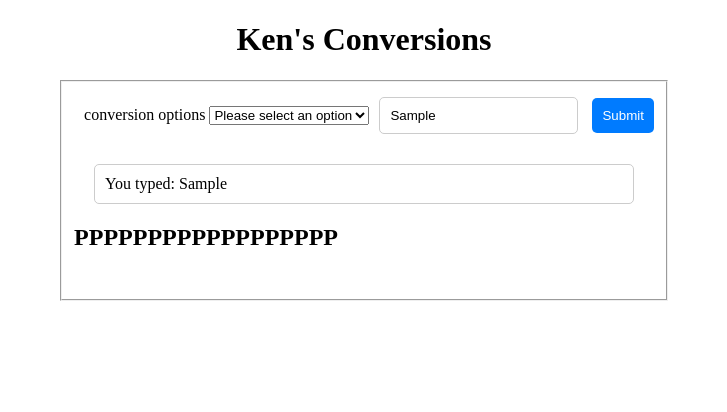
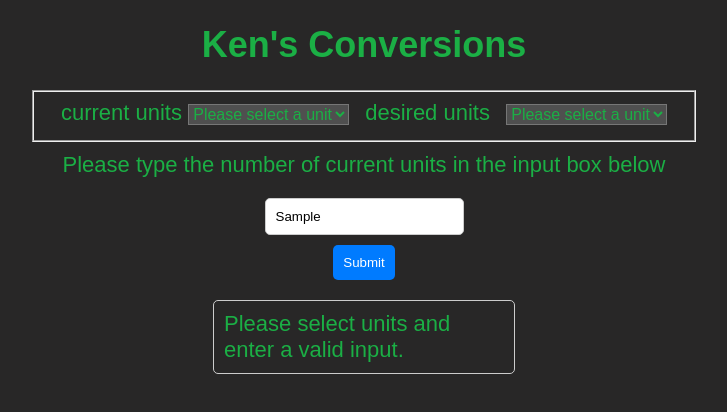
Before and after one commit to successPhil/First_project, a plain HTML site: page Kens_conversion_tables/index.html in a window 1280 px wide. Both pictures are taken after typing "Sample" into the empty fields and a click on the button "Submit". Shown: the whole page, without its empty margins (276-1003 px from the left). Drawn offline with Linux system fonts and the light colour scheme.

Commit message:
Added conversions/styling

```diff
--- a/Kens_conversion_tables/index.html
+++ b/Kens_conversion_tables/index.html
@@ -10,21 +10,32 @@
     <h1>Ken's Conversions</h1>
     <form>
         <fieldset>
-            <label for="dropdown">conversion options
-              <select id="dropdown" name="coding">
-                <option value="0">Please select an option</option>
-                <option value="1">ft to in</option>
-                <option value="2">ft to yards</option>
-                <option value="3">ft to meters</option>
+            <label for="fromUnit">current units
+              <select id="fromUnit" name="fromUnit" required>
+                <option value="" disabled selected class="disabled">Please select a unit</option>
+                <option value="cm" class="option">Centimeters</option>
+                <option value="in" class="option">Inches</option>
+                <option value="ft" class="option">Feet</option>
+                <option value="yd" class="option">Yards</option>
+                <option value="m" class="option">Meters</option>
+                <option value="mi" class="option">Miles</option>
+              </select>
+                <label for="toUnit">desired units</label>
+                <select id="toUnit" name="toUnit" required>
+                  <option value="" disabled selected class="disabled">Please select a unit</option>
+                  <option value="cm" class="option">Centimeters</option>
+                  <option value="in" class="option">Inches</option>
+                  <option value="ft" class="option">Feet</option>
+                  <option value="yd" class="option">Yards</option>
+                  <option value="m" class="option">Meters</option>
+                  <option value="mi" class="option">Miles</option>
+                </select>
           </fieldset>
-        <label for="input">Type something here:</label>
-        <input type="text" id="input" name="input">
+        <label for="input">Please type the number of current units in the input box below</label>
+        <input type="text" id="input" name="input" placeholder="Number of current units" required>
         <button type="button" onclick="getResponse()">Submit</button>
       </form>
       <div id="output"></div>
-      <div>
-        <h2>PPPPPPPPPPPPPPPPPP</h2>
-      </div>
 </body>
 
 </html>
--- a/Kens_conversion_tables/index.js
+++ b/Kens_conversion_tables/index.js
@@ -1,5 +1,67 @@
+const conversionFactors = {
+  cm: {
+    in: 0.3937,
+    ft: 0.0328,
+    yd: 0.0109,
+    m: 0.01,
+    mi: 0.000006214
+  },
+  in: {
+    cm: 2.54,
+    ft: 0.0833,
+    yd: 0.0278,
+    m: 0.0254,
+    mi: 0.0000158,
+  },
+  ft: {
+    cm: 30.48,
+    in: 12,
+    yd: 0.3333,
+    m: 0.3048,
+    mi: 0.0001894,
+  },
+  yd: {
+    cm: 91.44,
+    in: 36,
+    ft: 3,
+    m: 0.9144,
+    mi: 0.0005682,
+  },
+  m: {
+    cm: 100,
+    in: 39.37,
+    ft: 3.2808,
+    yd: 1.0936,
+    mi: 0.0006214,
+  },
+  mi: {
+    cm: 160934.4,
+    in: 63360,
+    ft: 5280,
+    yd: 1760,
+    m: 1609.344,
+  },
+};
+
 function getResponse() {
-    let input = document.getElementById("input").value;
-    let output = document.getElementById("output");
-    output.innerHTML = "You typed: " + input;
+  let fromUnitDrop = document.getElementById("fromUnit");
+  let fromUnit = fromUnitDrop.value;
+
+  let toUnitDrop = document.getElementById("toUnit");
+  let toUnit = toUnitDrop.value;
+
+  let inputValue = document.getElementById("input").value;
+  let outputElement = document.getElementById("output");
+
+  if (fromUnit && toUnit && !isNaN(inputValue)) {
+    if (fromUnit in conversionFactors && toUnit in conversionFactors[fromUnit]) {
+      let conversionFactor = conversionFactors[fromUnit][toUnit];
+      let convertedValue = inputValue * conversionFactor;
+      outputElement.textContent = convertedValue + " " + toUnit;
+    } else {
+      outputElement.textContent = "Invalid units selected.";
+    }
+  } else {
+    outputElement.textContent = "Please select units and enter a valid input.";
   }
+}
--- a/Kens_conversion_tables/style.css
+++ b/Kens_conversion_tables/style.css
@@ -1,5 +1,13 @@
+body {
+  background-color: rgb(40, 39, 39);
+  font-family: fantasy, "Marker Felt", sans-serif;
+  color: rgb(27, 175, 69);
+  font-size: 22px;
+}
+
 h1 {
   text-align: center;
+  font-size: 36px;
 }
 
 form {
@@ -28,8 +36,15 @@ form {
 }
 
 #output {
-    margin: 20px;
+  margin:  20px auto;
   padding: 10px;
   border: 1px solid #ccc;
   border-radius: 5px;
+  width: 280px
 }
+select {
+  font-size: 16px;
+  background-color: rgb(79, 79, 79);
+  color: rgb(27, 175, 69);
+  text-align: center;
+}
```
Lines whose indentation alone changed are shown as unchanged.
